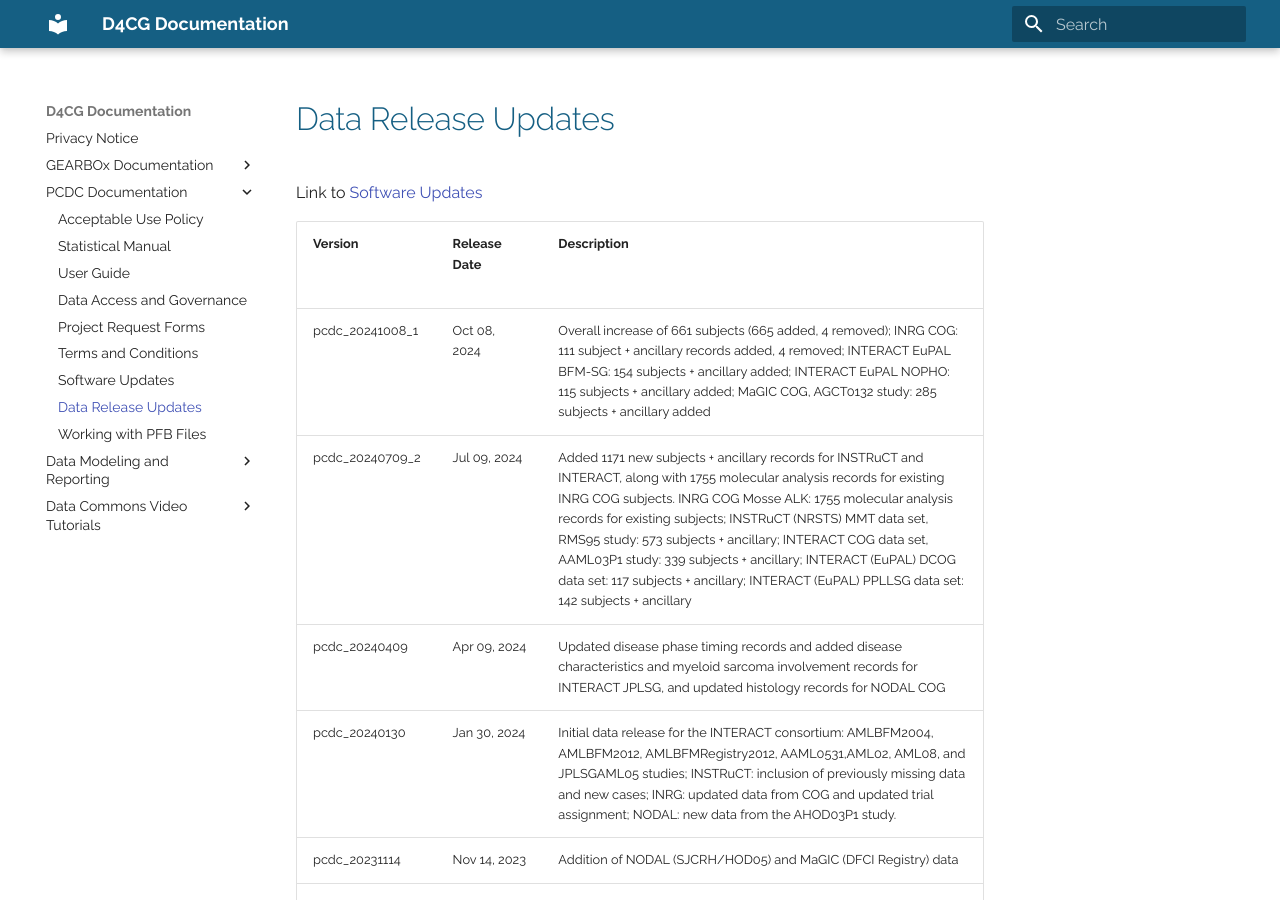
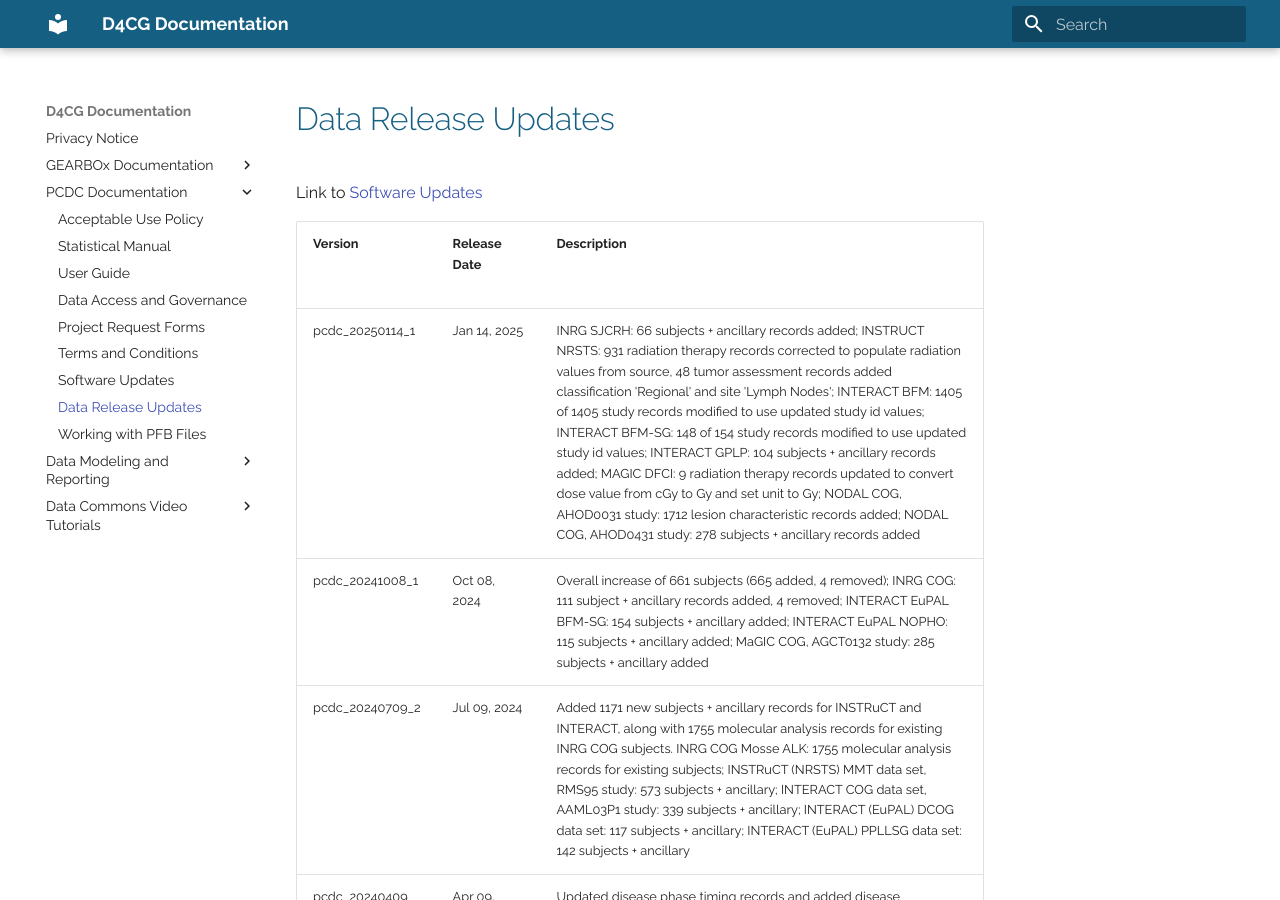
Before and after one commit to chicagopcdc/docs.pedscommons.org, an MkDocs documentation site: the page built from docs/DataReleases.md, in a window 1280 px wide and 900 px high. Built offline with MkDocs 1.6.1 and Material for MkDocs 9.7.7, drawn with Linux system fonts in a browser that asks for light colours.

Commit message:
Updates for PCDC release v1.34.0
Updated User Guide, Data Releases document and Software Updates doc.

```diff
--- a/docs/DataReleases.md
+++ b/docs/DataReleases.md
@@ -2,6 +2,7 @@ Link to [Software Updates](https://docs.pedscommons.org/SoftwareUpdates/)
 
 | Version |  Release Date &nbsp; &nbsp; &nbsp; &nbsp; &nbsp; &nbsp; &nbsp; &nbsp;   | Description |
 | ------- | -------------- | ----------------------------|
+| pcdc_20250114_1 | Jan 14, 2025 | INRG SJCRH: 66 subjects + ancillary records added; INSTRUCT NRSTS: 931 radiation therapy records corrected to populate radiation values from source, 48 tumor assessment records added classification 'Regional' and site 'Lymph Nodes'; INTERACT BFM: 1405 of 1405 study records modified to use updated study id values; INTERACT BFM-SG: 148 of 154 study records modified to use updated study id values; INTERACT GPLP: 104 subjects + ancillary records added; MAGIC DFCI: 9 radiation therapy records updated to convert dose value from cGy to Gy and set unit to Gy; NODAL COG, AHOD0031 study: 1712 lesion characteristic records added; NODAL COG, AHOD0431 study: 278 subjects + ancillary records added |
 | pcdc_20241008_1 | Oct 08, 2024 | Overall increase of 661 subjects (665 added, 4 removed); INRG COG: 111 subject + ancillary records added, 4 removed; INTERACT EuPAL BFM-SG: 154 subjects + ancillary added; INTERACT EuPAL NOPHO: 115 subjects + ancillary added; MaGIC COG, AGCT0132 study: 285 subjects + ancillary added |
 | pcdc_20240709_2 | Jul 09, 2024 | Added 1171 new subjects + ancillary records for INSTRuCT and INTERACT, along with 1755 molecular analysis records for existing INRG COG subjects. INRG COG Mosse ALK: 1755 molecular analysis records for existing subjects; INSTRuCT (NRSTS) MMT data set, RMS95 study: 573 subjects + ancillary; INTERACT COG data set, AAML03P1 study: 339 subjects + ancillary; INTERACT (EuPAL) DCOG data set: 117 subjects + ancillary; INTERACT (EuPAL) PPLLSG data set: 142 subjects + ancillary |
 | pcdc_20240409 | Apr 09, 2024 | Updated disease phase timing records and added disease characteristics and myeloid sarcoma involvement records for INTERACT JPLSG, and updated histology records for NODAL COG |
```
Also changed, not shown: docs/DataPortalUserGuide.md (+1 -1 lines), docs/SoftwareUpdates.md (+1 -0 lines).
